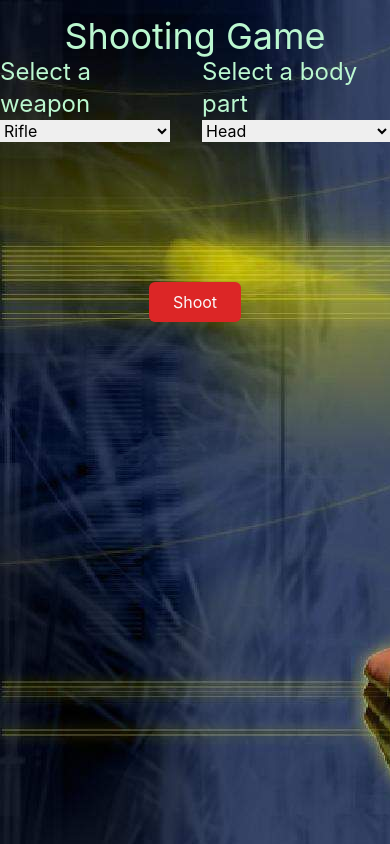
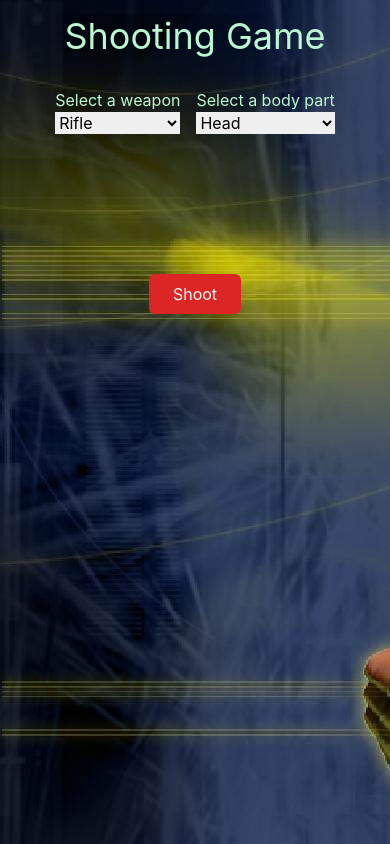
Before and after one commit to ValeraPostolnik/cs-text, a React (Create React App) app: page / in a window 390 px wide. Built offline with nearby package versions, Linux system fonts and the light colour scheme.

Commit message:
Added margin for selects in #2

```diff
--- a/src/App.js
+++ b/src/App.js
@@ -58,10 +58,10 @@ function changeBodyPart(event) {
     <main style={{ backgroundImage:`url(${image})` }}>
       <div className="container text-bebas">
       <h1 className="text-center text-green-200 text-4xl  pt-4">Shooting Game</h1>
-      <div className="flex justify-center gap-8">
+      <div className="flex justify-center gap-4 md:gap-8 mx-4 my-8">
         <div className="flex flex-col">
            {/* TODO: align text to center */}
-          <label htmlFor="weaponSpdelect" className="text-green-200 text-2xl ">Select a weapon</label>
+          <label htmlFor="weaponSpdelect" className="text-green-200 text-base md:text-2xl ">Select a weapon</label>
            {/* TODO: chage color objects */}
           <select value={selectedWeapon}
             onChange={changeWeapon} name="weapon" id="weaponSelect" className=" mb-3">
@@ -74,7 +74,7 @@ function changeBodyPart(event) {
 
         <div className="flex flex-col">
           {/* TODO: align text to center */}
-          <label htmlFor="bodyPartSelect" className="text-green-200 text-2xl ">Select a body part</label>
+          <label htmlFor="bodyPartSelect" className="text-green-200 text-base md:text-2xl ">Select a body part</label>
           {/* TODO: chage color objects */}
           <select
             value={selectedBodyPart}
```
